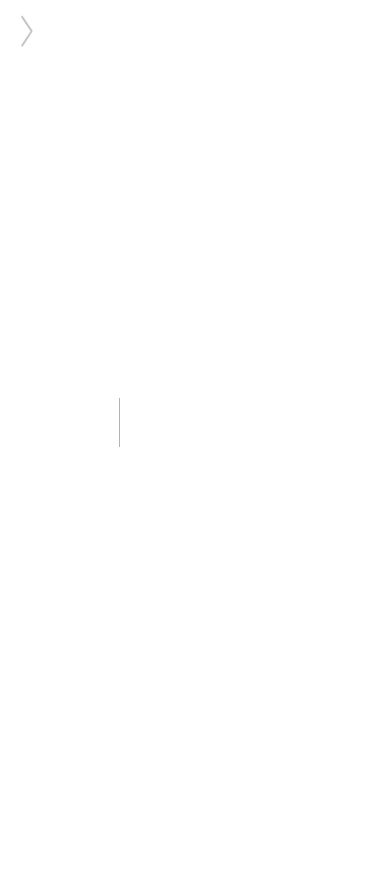
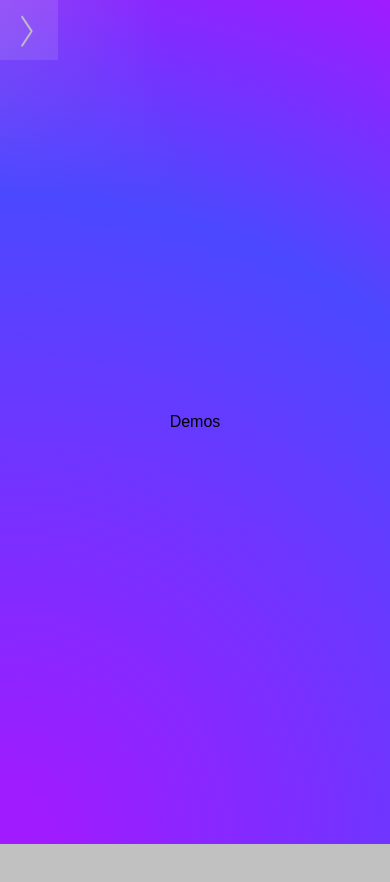
Before and after one commit to kanwarpal-brar/react-portfolio-website, a Next.js app: page /demos in a window 390 px wide. Before the commit this address had no page. Shown: the top 882 px of the page. After the commit the page ends 844 px from the top, so only its background shows below. Built offline with nearby package versions, Linux system fonts and the light colour scheme; a web font is replaced by a local one.

Commit message:
- fixed vertical spacing on mobile - added demos page

```diff
--- a/components/Layout/layout.module.scss
+++ b/components/Layout/layout.module.scss
@@ -3,6 +3,8 @@
   flex-direction: row;
   flex-wrap: nowrap;
   z-index: 0;
+  height: 100vh;
+  width: 100vw;
 }
 
 .content_container {
--- a/components/Sidebar/sidebar.tsx
+++ b/components/Sidebar/sidebar.tsx
@@ -2,7 +2,7 @@ import styles from "./sidebar.module.scss";
 import SideBarIcon, { SideBarIconProps } from "./SidebarItem/sidebaritem";
 import { useEffect, useState } from "react";
 import { AiFillGithub, AiFillLinkedin, AiTwotoneMail } from "react-icons/ai";
-import { MdHomeFilled, MdPerson, MdOutlineCode } from "react-icons/md";
+import { MdHomeFilled, MdPerson, MdOutlineCode, MdScience } from "react-icons/md";
 import { BsChevronLeft, BsChevronRight } from "react-icons/bs";
 import { usePathname } from "next/navigation";
 
@@ -31,6 +31,7 @@ export default function SideBar({ isMobile }: SideBarProps) {
     { name: "Home", icon: MdHomeFilled, redirectUrl: "/" },
     { name: "About", icon: MdPerson, redirectUrl: "/about" },
     { name: "Projects", icon: MdOutlineCode, redirectUrl: "/projects" },
+    { name: "Demos", icon: MdScience, redirectUrl: "/demos"}
   ];
 
   const lowerItems: Array<SideBarIconProps> = [
--- /dev/null
+++ b/pages/demos/index.tsx
@@ -0,0 +1,6 @@
+
+export default function Demos() {
+  return (
+    <div>Demos</div>
+  )
+}
--- a/styles/globals.scss
+++ b/styles/globals.scss
@@ -71,14 +71,12 @@ button {
   background-image: variables.$base_gradient;
   background-attachment: fixed;
 
-  @media (orientation: portrait) {
-    height: 200vh;
-  }
+  // @media (orientation: portrait) {
+  //   height: 100vh;
+  // }
 }
 
 body {
   margin: 0;
-  height: 100%;
   overscroll-behavior: none;
-  max-width: 100%;
 }
```
Also changed, not shown: pages/demos/index.module.scss (added).
